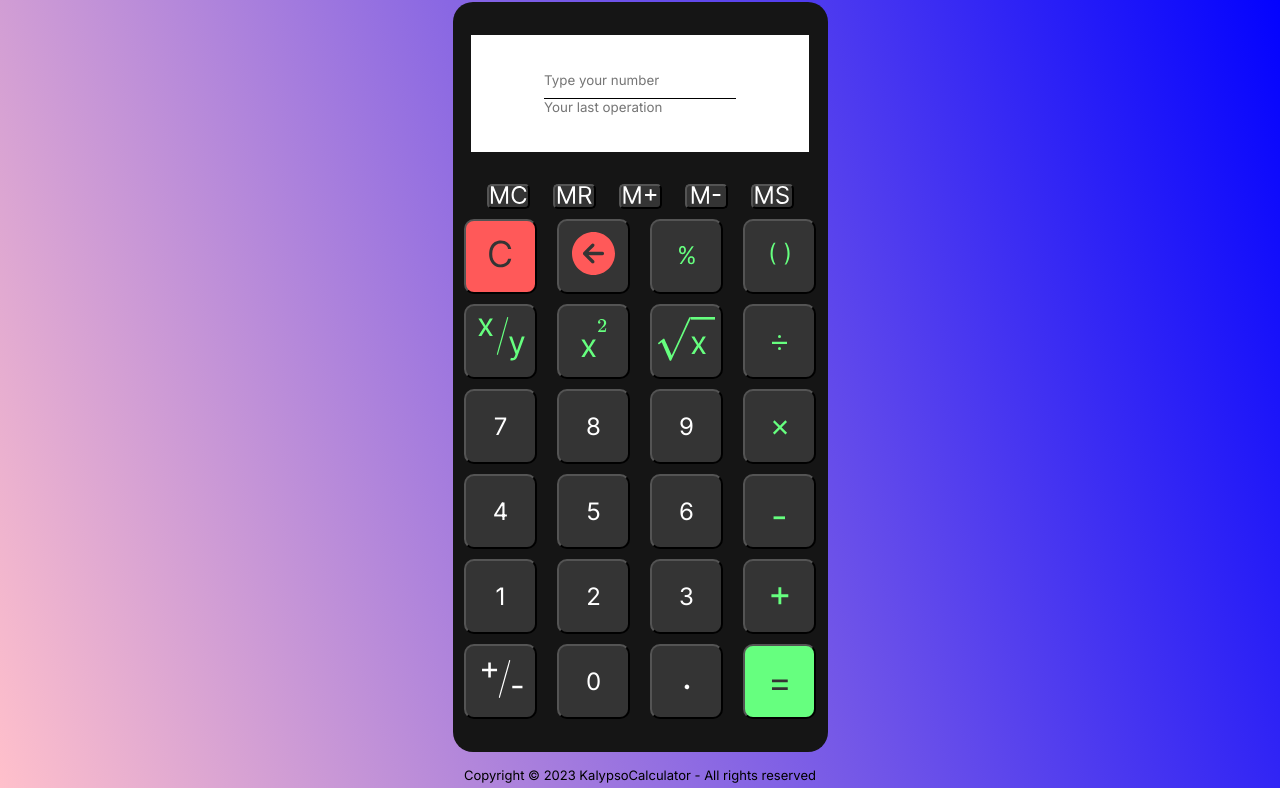
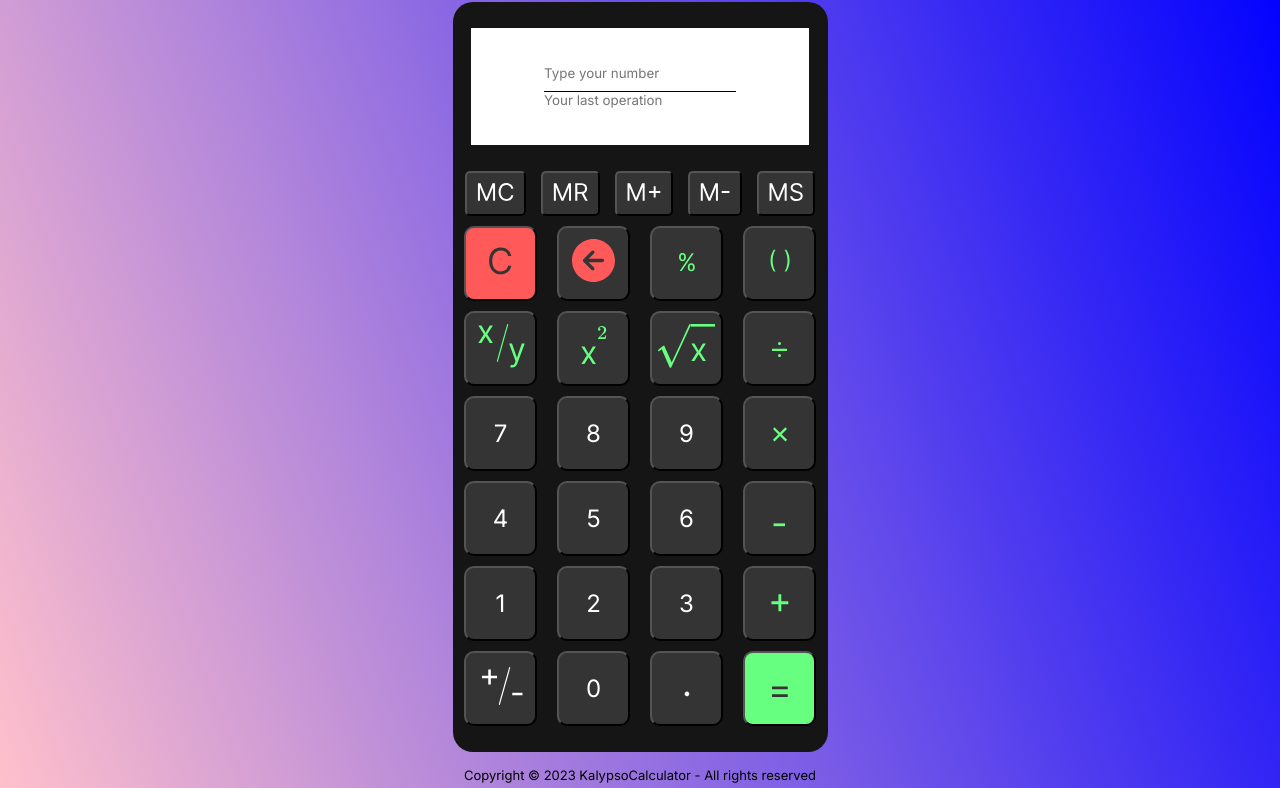
Before and after one commit to KalypsoDev/FINANCIAL_CALCULATOR, a plain HTML site: page index.html in a window 1280 px wide. Shown: the part 57-845 px from the top of the page. Drawn offline with Linux system fonts and the light colour scheme.

Commit message:
Improve style for memory bar buttons

```diff
--- a/public/css/styles.css
+++ b/public/css/styles.css
@@ -69,14 +69,16 @@ h1 {
     display: flex;
     justify-content: center;
     align-items: center;
-    column-gap: 23px;
+    column-gap: 15px;
 }
 
 #memory__bar button {
     background-color: #343434;
     border-radius: 5px;
-    height: 51,5px;
-    width: 43px;
+    padding: 10px;
+    min-height: 51,5px;
+    min-width: 43px;
+
 }
 
 #memory__bar button img {
```
